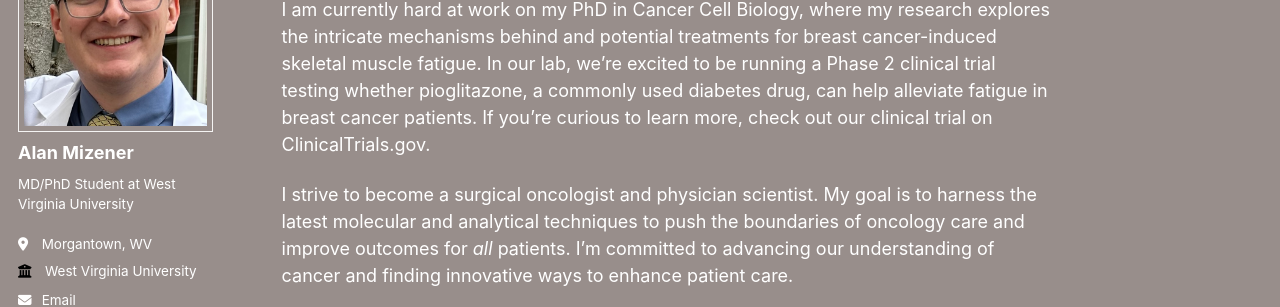
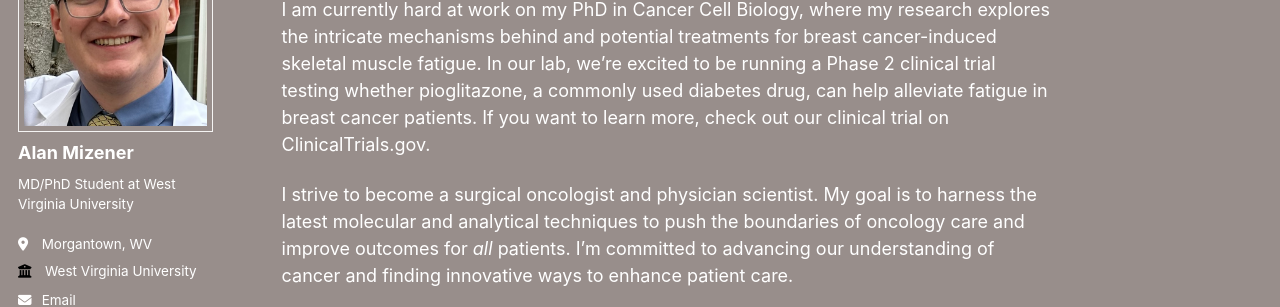
Before and after one commit to admizener/admizener.github.io, a Jekyll site: the page built from _pages/about.md, in a window 1280 px wide and 1178 px high. Shown: the part 230-537 px from the top of the window. Built offline with Jekyll 4.4.1, drawn with Linux system fonts in a browser that asks for light colours; some web fonts are replaced.

Commit message:
Update about.md

```diff
--- a/_pages/about.md
+++ b/_pages/about.md
@@ -9,7 +9,7 @@ redirect_from:
 
 **Hello! My name is Alan Mizener, and I am an MD/PhD student at West Virginia University.**
 
-I am currently hard at work on my PhD in Cancer Cell Biology, where my research explores the intricate mechanisms behind and potential treatments for breast cancer-induced skeletal muscle fatigue. In our lab, we’re excited to be running a Phase 2 clinical trial testing whether pioglitazone, a commonly used diabetes drug, can help alleviate fatigue in breast cancer patients. If you’re curious to learn more, check out our clinical trial on ClinicalTrials.gov.
+I am currently hard at work on my PhD in Cancer Cell Biology, where my research explores the intricate mechanisms behind and potential treatments for breast cancer-induced skeletal muscle fatigue. In our lab, we’re excited to be running a Phase 2 clinical trial testing whether pioglitazone, a commonly used diabetes drug, can help alleviate fatigue in breast cancer patients. If you want to learn more, check out our clinical trial on ClinicalTrials.gov.
 
 I strive to become a surgical oncologist and physician scientist. My goal is to harness the latest molecular and analytical techniques to push the boundaries of oncology care and improve outcomes for *all* patients. I’m committed to advancing our understanding of cancer and finding innovative ways to enhance patient care.
 
```
